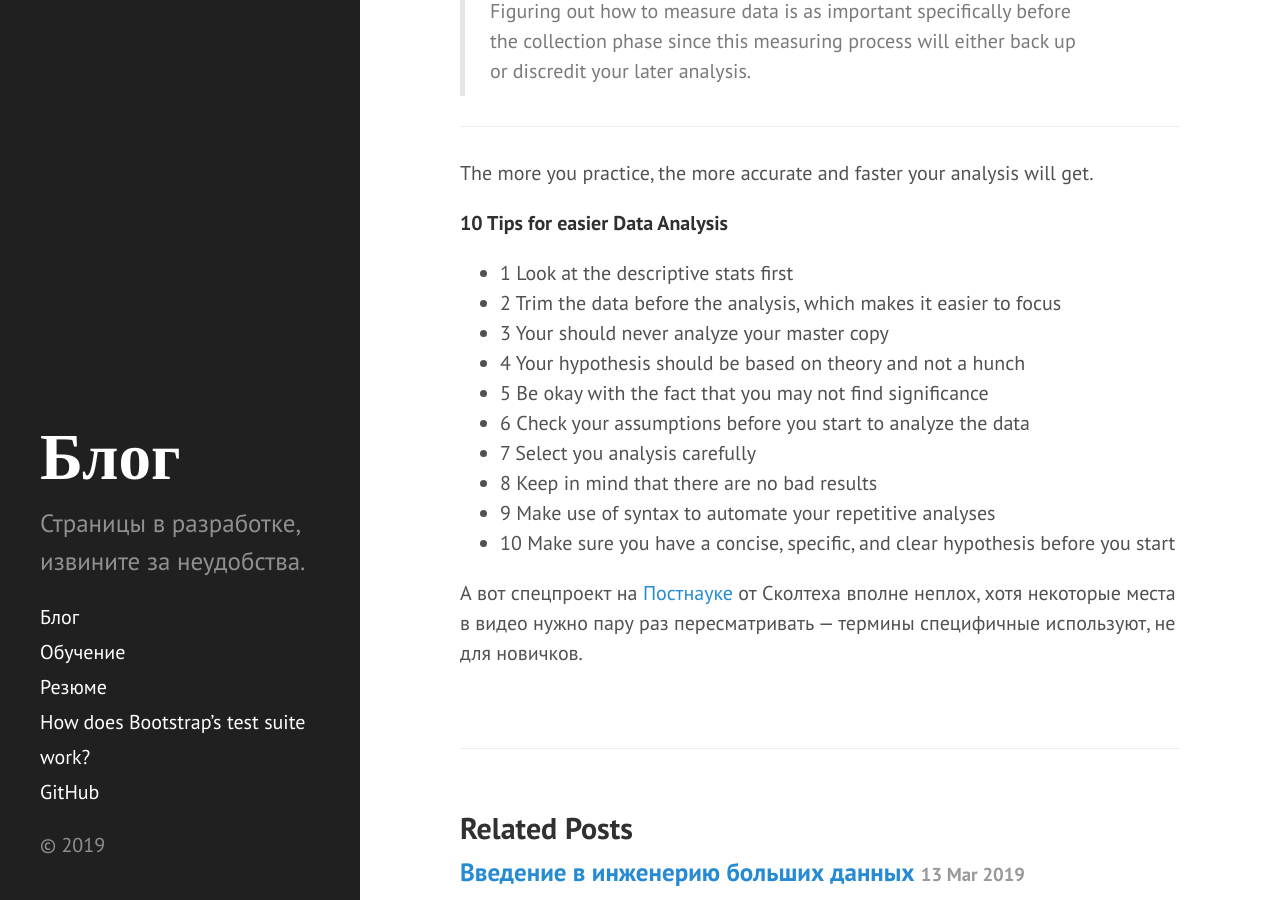
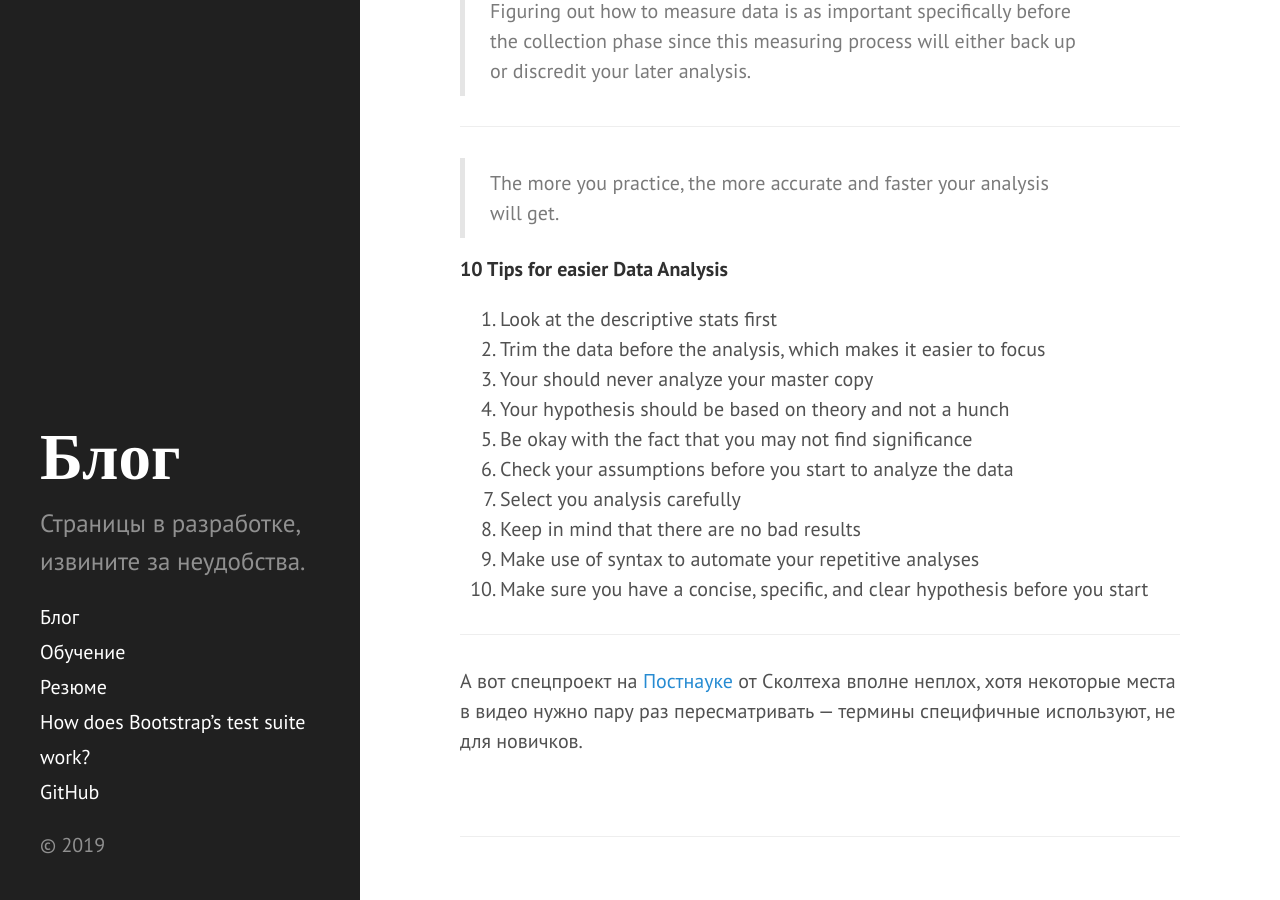
Before and after one commit to Drewleks/about-me, a Jekyll site: the page built from _posts/2019-03-22-bible-of-analytics.md, in a window 1280 px wide and 900 px high, scrolled down 1303 px. Built offline with Jekyll 4.4.1, drawn with Linux system fonts in a browser that asks for light colours.

Commit message:
Update 2019-03-22-bible-of-analytics.md

```diff
--- a/_posts/2019-03-22-bible-of-analytics.md
+++ b/_posts/2019-03-22-bible-of-analytics.md
@@ -23,18 +23,20 @@ title: Bible of 4 Manuscripts — несвященная книга
 
 ***
 
-The more you practice, the more accurate and faster your analysis will get.
+> The more you practice, the more accurate and faster your analysis will get.
 
 **10 Tips for easier Data Analysis**
-- 1 Look at the descriptive stats first
-- 2 Trim the data before the analysis, which makes it easier to focus
-- 3 Your should never analyze your master copy
-- 4 Your hypothesis should be based on theory and not a hunch
-- 5 Be okay with the fact that you may not find significance
-- 6 Check your assumptions before you start to analyze the data
-- 7 Select you analysis carefully
-- 8 Keep in mind that there are no bad results
-- 9 Make use of syntax to automate your repetitive analyses
-- 10 Make sure you have a concise, specific, and clear hypothesis before you start
+1. Look at the descriptive stats first
+2. Trim the data before the analysis, which makes it easier to focus
+3. Your should never analyze your master copy
+4. Your hypothesis should be based on theory and not a hunch
+5. Be okay with the fact that you may not find significance
+6. Check your assumptions before you start to analyze the data
+7. Select you analysis carefully
+8. Keep in mind that there are no bad results
+9. Make use of syntax to automate your repetitive analyses
+10. Make sure you have a concise, specific, and clear hypothesis before you start
+
+---
 
 А вот спецпроект на [Постнауке](https://postnauka.ru/courses/74896) от Сколтеха вполне неплох, хотя некоторые места в видео нужно пару раз пересматривать — термины специфичные используют, не для новичков.
```
